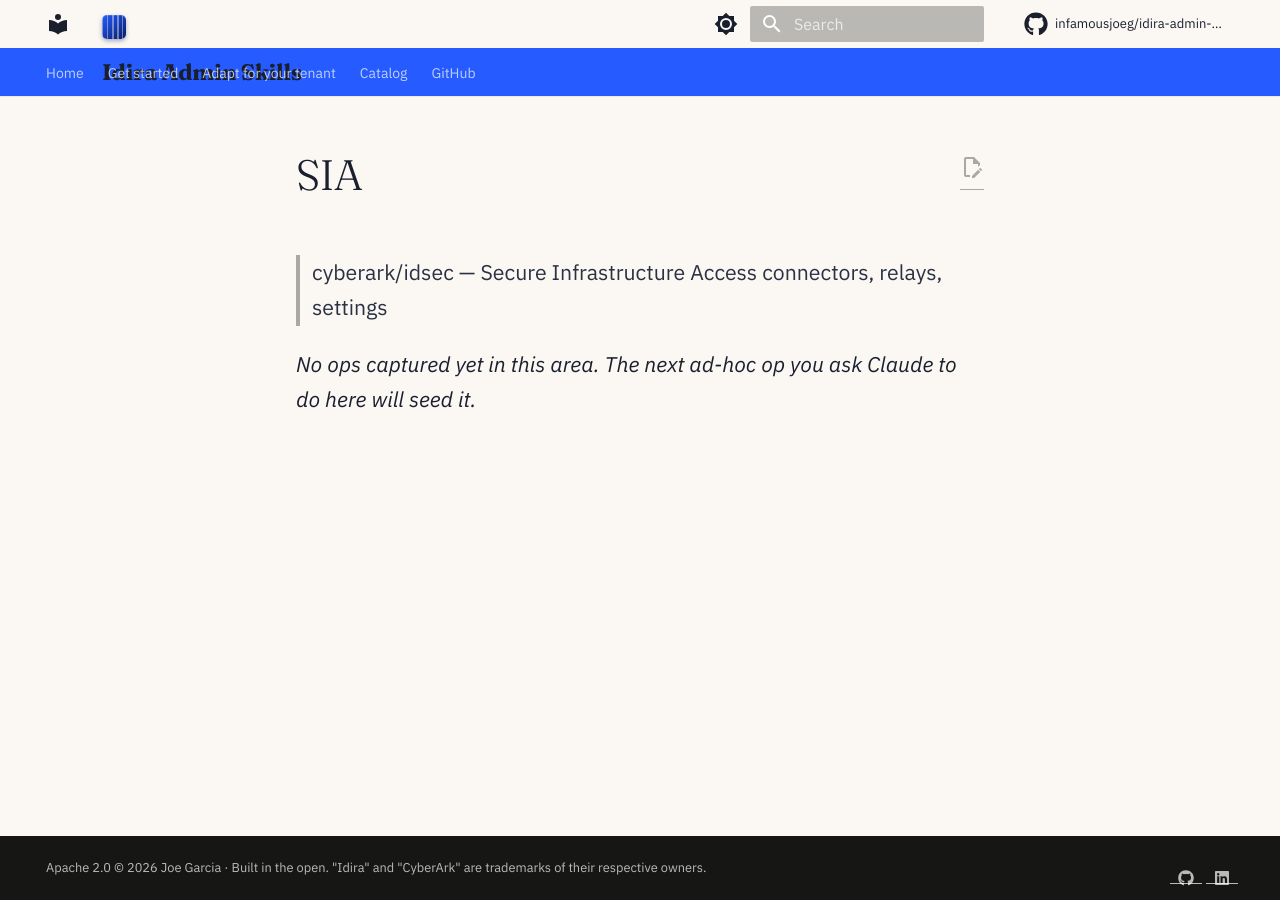
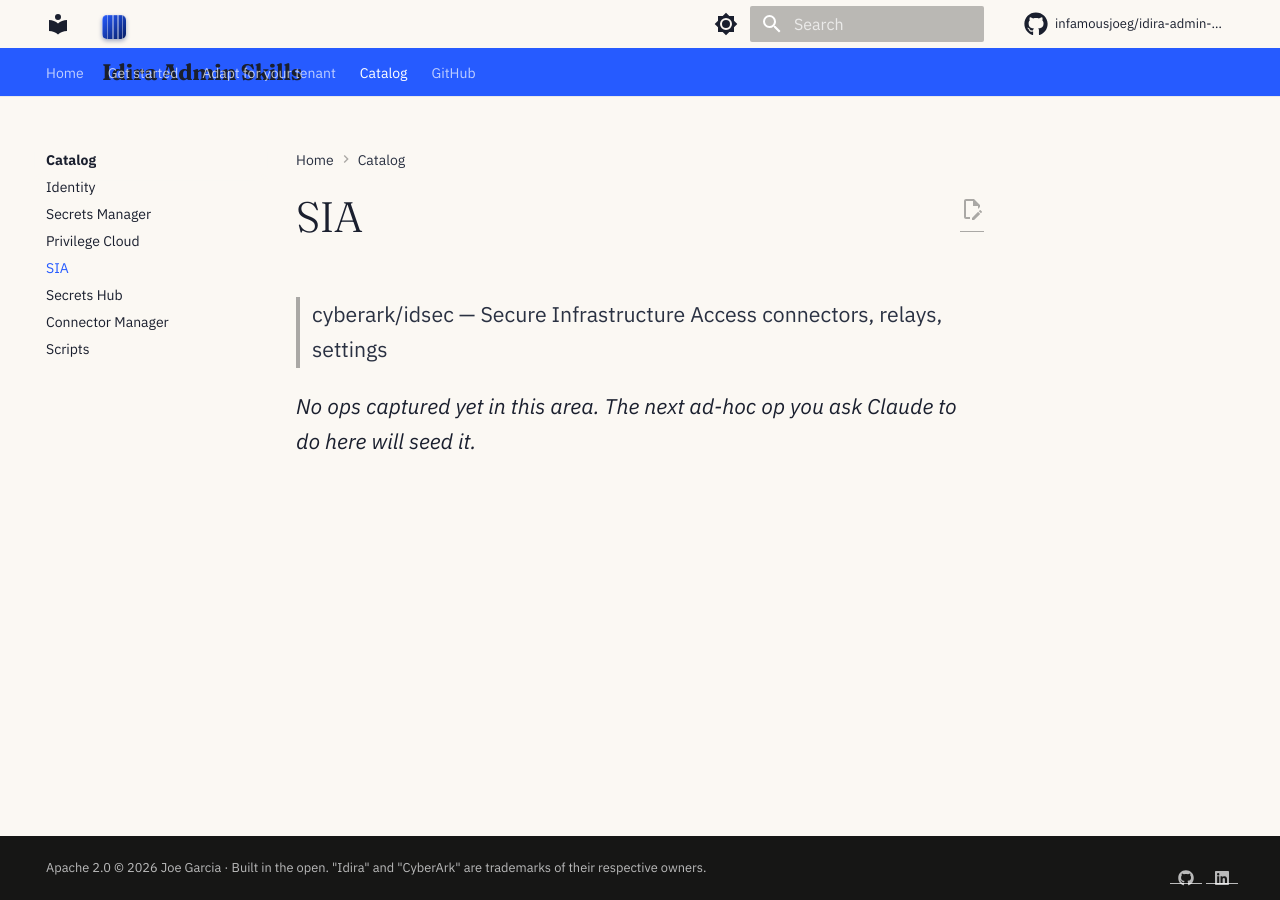
Before and after one commit to infamousjoeg/idira-admin-skills, an MkDocs documentation site: the page built from docs/ops/sia/index.md, in a window 1280 px wide. Built offline with MkDocs 1.6.1 and Material for MkDocs 9.7.7, drawn with Linux system fonts in a browser that asks for light colours; some web fonts are replaced; comment, search, counter and statistics services are not loaded; part of the change alters nothing that is shown.

Commit message:
ci: fix mkdocs nav warnings + exclude known-provider-quirk module from validate
  Docs:
    - mkdocs.yml nav entries had directory-trailing-slash paths
      (`ops/identity/`) which Material's strict mode rejects. Switched
      to explicit `ops/identity/index.md` per Material conventions.

  Terraform CI:
    - Skip `tf/secrets-manager/mcp-namespace` from the validate loop.
      The cyberark/conjur provider's ValidateConfig checks the raw AST
      and treats `branch = var.parent_server_branch` as empty even with
      a default — see module README for the full diagnosis. plan + apply
      still work because they resolve variables.

🤖 Generated with [Claude Code](https://claude.com/claude-code)

Co-Authored-By: Claude Opus 4.7 (1M context) <noreply@anthropic.com>

```diff
--- a/mkdocs.yml
+++ b/mkdocs.yml
@@ -104,11 +104,11 @@ nav:
   - Adapt for your tenant: adapt-for-your-tenant.md
   - Catalog:
       - ops/index.md
-      - Identity: ops/identity/
-      - Secrets Manager: ops/secrets-manager/
-      - Privilege Cloud: ops/privilege-cloud/
-      - SIA: ops/sia/
-      - Secrets Hub: ops/secrets-hub/
-      - Connector Manager: ops/connector-manager/
-      - Scripts: ops/scripts/
+      - Identity: ops/identity/index.md
+      - Secrets Manager: ops/secrets-manager/index.md
+      - Privilege Cloud: ops/privilege-cloud/index.md
+      - SIA: ops/sia/index.md
+      - Secrets Hub: ops/secrets-hub/index.md
+      - Connector Manager: ops/connector-manager/index.md
+      - Scripts: ops/scripts/index.md
   - GitHub: https://github.com/infamousjoeg/idira-admin-skills
```
Also changed, not shown: 1 other file.
